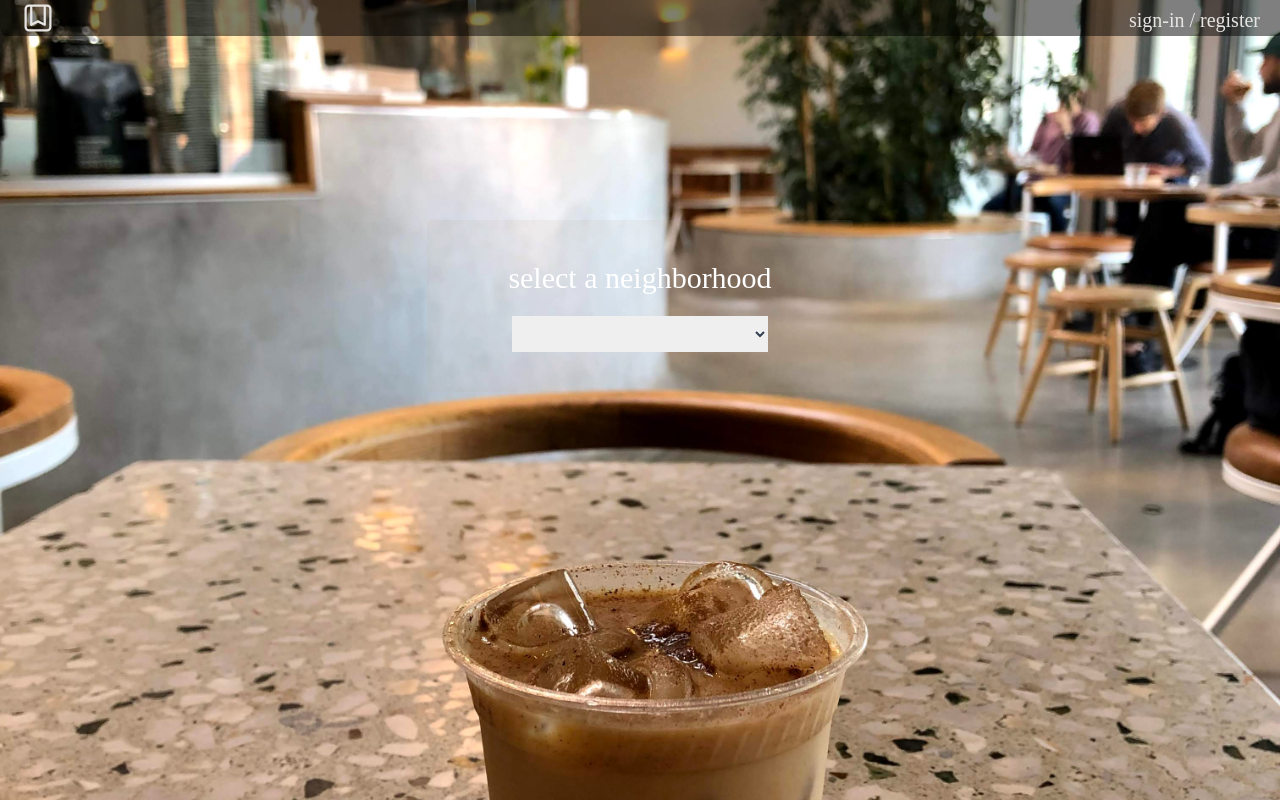
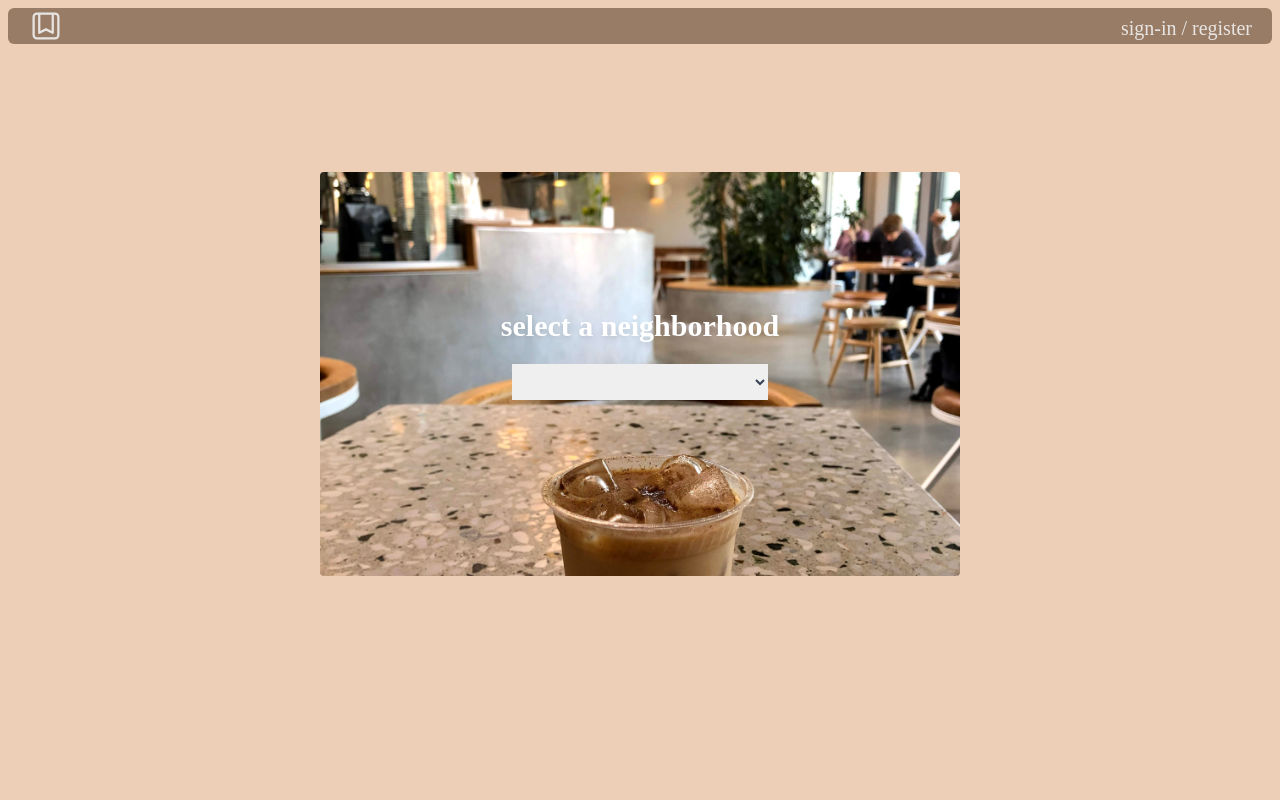
Before and after one commit to whitneywind/cafe-recs-next.js, a Next.js app: page / in a window 1280 px wide. Built offline with nearby package versions, Linux system fonts and the light colour scheme; a web font is replaced by a local one.

Commit message:
homepage layout changes

```diff
--- a/pages/index.tsx
+++ b/pages/index.tsx
@@ -9,13 +9,13 @@ import { BookmarkSquareIcon } from '@heroicons/react/24/outline'
 const Home: NextPage = () => {
   const [area, setArea] = useState('');
 
-  const handleChange = (event : any) => {
+  const handleChange = (event: any) => {
     setArea(event.target.value);
   }
 
   return (
-    <div className="bg-main-bg h-screen bg-center bg-no-repeat bg-cover overflow-hidden font-special">
-      <nav className='flex justify-between w-screen px-5 absolute rounded-bl-lg items-center bg-black/50'>
+    <div className="bg-[#e4bb97]/70 h-screen overflow-hidden font-special">
+      <nav className='flex justify-between px-5 mt-2 mx-2 rounded-md items-center bg-[#91745c]/90'>
         <Link href="/user/favorites" className=''>
           <BookmarkSquareIcon className='h-9 text-stone-200 hover:cursor-pointer hover:text-stone-400' />
         </Link>
@@ -23,16 +23,16 @@ const Home: NextPage = () => {
           <a className="cursor-pointer text-stone-200 text-xl pt-1 hover:text-stone-400">sign-in / register</a>
         </Link>
       </nav>
-        <main className='flex items-center mt-7'>
-          <div className='bg-[#C3A88D]/10 h-100 mt-48 w-1/2 lg:w-1/3 flex flex-col text-center mx-auto text-white pb-6 rounded'>
+      <main className='flex items-center'>
+        <div className='bg-main-bg bg-center bg-no-repeat bg-cover overflow-hidden h-100 mt-32 w-4/5 md:w-2/3 lg:w-1/2 flex flex-col text-center mx-auto text-white py-24 pb-40 rounded'>
           <header className=' pt-10 pb-5'>
-              <h1 className='text-3xl'>{!area ? 'select a neighborhood' : 'neighborhood:'}</h1>
+            <h1 className='text-3xl font-bold drop-shadow-md'>{!area ? 'select a neighborhood' : 'neighborhood:'}</h1>
           </header>
-            <select value={area} onChange={handleChange} className="w-3/5 mx-auto text-center mb-4 pt-2 text-2xl outline-orange-200 text-slate-700">
+          <select value={area} onChange={handleChange} className="w-2/5 mx-auto text-center mb-4 pt-2 text-2xl outline-orange-200 text-slate-700">
             <option value="default" defaultValue={"select"}></option>
-             {cafeOptions.map((option) => <option value={option.value} key={option.value}>{option.label}</option> )}
+            {cafeOptions.map((option) => <option value={option.value} key={option.value}>{option.label}</option>)}
             <option value="---" disabled>---</option>
-             {cafeOptionsJapan.map((option) => <option value={option.value} key={option.value}>{option.label}</option> )}
+            {cafeOptionsJapan.map((option) => <option value={option.value} key={option.value}>{option.label}</option>)}
           </select>
 
           {area !== '' && (
--- a/pages/user/[area].tsx
+++ b/pages/user/[area].tsx
@@ -4,11 +4,14 @@ import { cafeDetails } from '../../assets/cafeDetails'
 import cafeOptions from '../../assets/cafeOptions'
 import cafeOptionsJapan from '../../assets/cafeOptionsJapan'
 import { ArrowLeftCircleIcon } from '@heroicons/react/24/outline'
-import { useAppContext } from '../../context/AppContext'
 import AreaCafe from '../../components/AreaCafe';
 import AddCafeModal from '../../components/AddCafeModal'
+import { GetServerSideProps } from 'next'
+import connect from '../database/connection'
 
-type Props = {}
+type Props = {
+  caves?: {}
+}
 
 const Area = (props: Props) => {
   const router = useRouter();
@@ -40,10 +43,7 @@ const Area = (props: Props) => {
             <AreaCafe key={index} {...data} />
             )
           })}
-          {/* <div className='pt-5 pb-12'>
-            <PlusCircleIcon className='h-12 hover:cursor-pointer' />
 
-        </div> */}
         </div>
       </div>
     </div>
@@ -54,13 +54,21 @@ export default Area
 
 // use when getting data from outside
 
-// export const getServerSideProps: GetServerSideProps = async (context) => {
-//   const res = await fetch(`adsfasdfas${context.query.id}`);
-//   const character = await res.json();
+// export const getServerSideProps: GetServerSideProps = async () => {
+//   let caves;
+//   try {
+//     const client = await connect();
+//     const db = client.db("caves");
 
+//     caves = await db
+//       .collection("caves")
+//       .find({})
+//       .limit(20)
+//       .toArray();
+//   } catch (e) {
+//     console.log(e);
+//   }
 //   return {
-//     props: {
-//       character,
-//     },
-//   };
+//     props: { caves: JSON.parse(JSON.stringify(caves)) },
 // };
+// };
--- a/types.ts
+++ b/types.ts
@@ -20,3 +20,9 @@ export interface CafeList {
     value: string;
     img?: string | any,
   }
+
+ export interface Cafe {
+    name: String;
+    address: String;
+    parking: Boolean
+  }
```
Also changed, not shown: pages/user/favorites.tsx (+3 -7 lines). Lines whose indentation alone changed are shown as unchanged.
